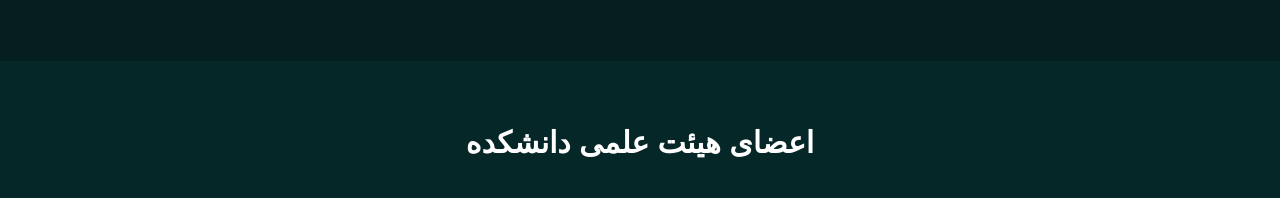
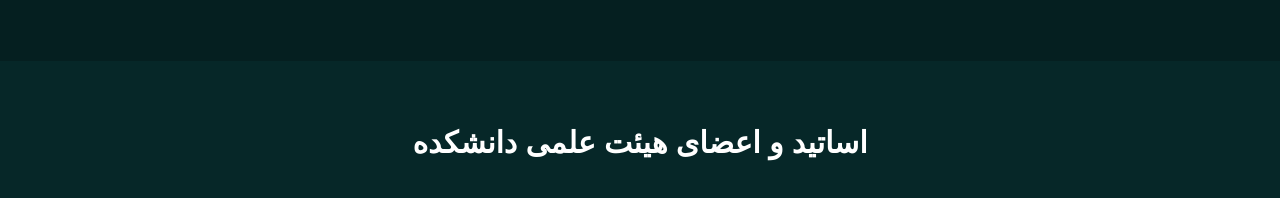
Before and after one commit to seyyedatyabi/quranic-faculty-tehran-preview, a plain HTML site: page index.html in a window 1280 px wide. Shown: the part 2510-2708 px from the top of the page. Drawn offline with nearby package versions, Linux system fonts and the light colour scheme; a small style sheet from the web is missing.

Commit message:
Update index.html

```diff
--- a/index.html
+++ b/index.html
@@ -304,7 +304,7 @@
         <section id="faculty" class="py-16 bg-brand-base/30">
             <div class="container mx-auto px-4 max-w-6xl">
                 <div class="text-center mb-10">
-                    <h2 class="text-3xl font-black text-white">اعضای هیئت علمی دانشکده</h2>
+                    <h2 class="text-3xl font-black text-white">اساتید و اعضای هیئت علمی دانشکده</h2>
                 </div>
                 <div class="grid grid-cols-2 md:grid-cols-3 lg:grid-cols-4 gap-6">
                     <div class="bg-brand-light/20 border border-brand-light rounded-2xl p-6 text-center hover:-translate-y-1 transition-transform">
```
